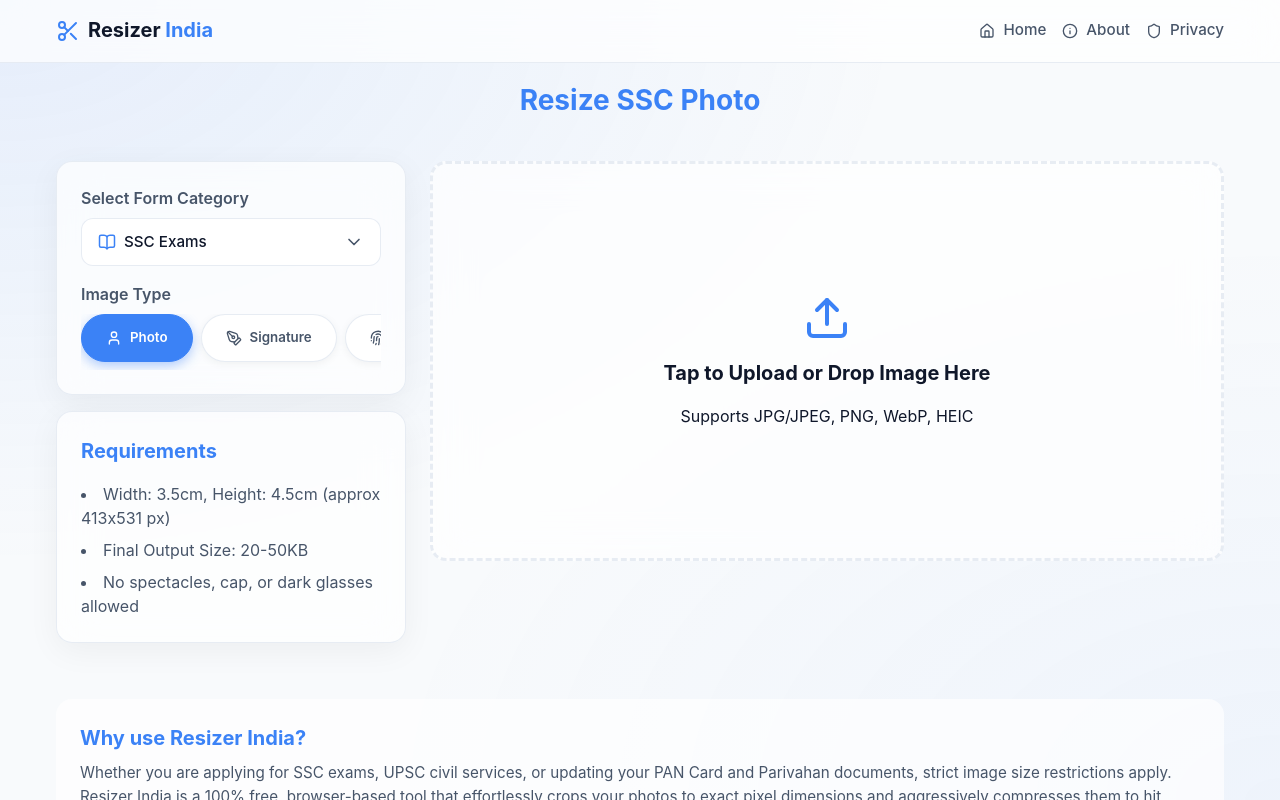
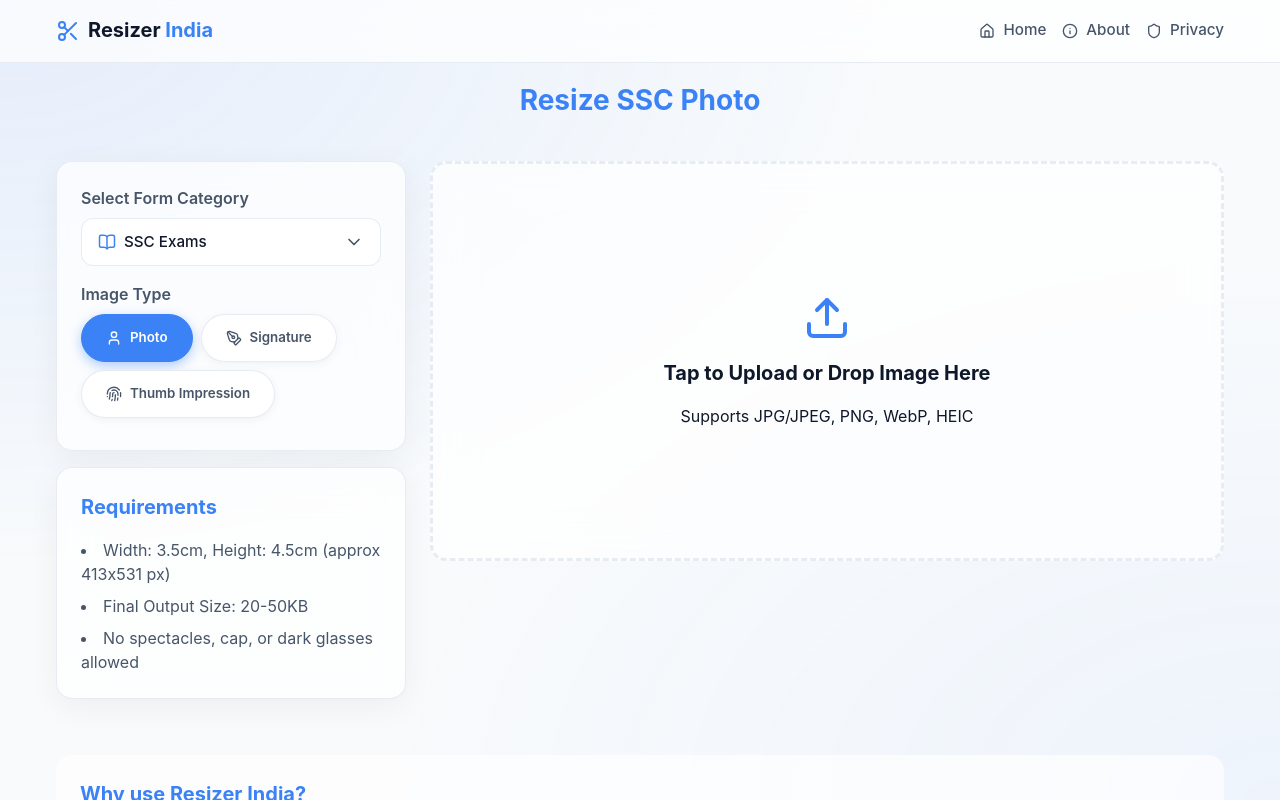
Before and after one commit to TechyNisarg/resizer-india, a React (Vite) app: page / in a window 1280 px wide. Both pictures are taken after a click on the button 242 px from the left and 443 px from the top of the page. Shown: the top 800 px of the page. Built offline with nearby package versions, Linux system fonts and the light colour scheme; a web font is replaced by a local one.

Commit message:
style: Wrap image type pills to prevent cutoff

```diff
--- a/src/index.css
+++ b/src/index.css
@@ -116,12 +116,10 @@ input { cursor: text; }
 
 .pills-container {
   display: flex;
+  flex-wrap: wrap;
   gap: 0.5rem;
-  overflow-x: auto;
   padding-bottom: 0.5rem;
-  scrollbar-width: none; /* Firefox */
 }
-.pills-container::-webkit-scrollbar { display: none; }
 
 .pill-btn {
   background: var(--surface-solid);
```
